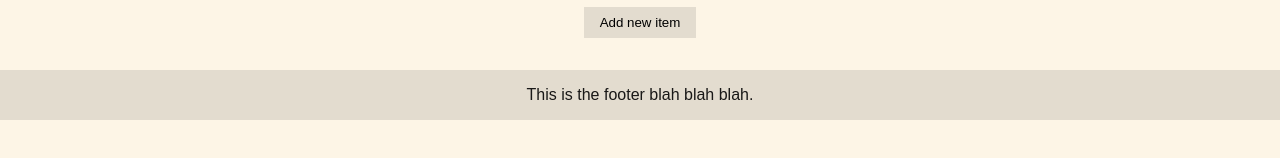
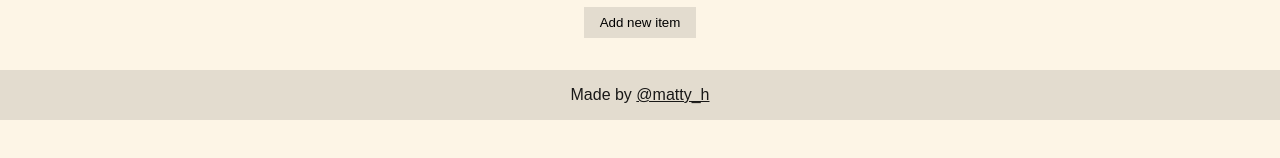
Before and after one commit to matt-harris/react-ts-myreadinglist, a React (Create React App) app: page / in a window 1280 px wide. Shown: the part 320-478 px from the top of the page. Built offline with nearby package versions, Linux system fonts and the light colour scheme.

Commit message:
Add footer link

```diff
--- a/src/components/Footer.tsx
+++ b/src/components/Footer.tsx
@@ -5,8 +5,19 @@
   padding: 1rem 1.5rem;
   text-align: center;
   background-color: #e3dccf;
+
+  a {
+    color: inherit;
+  }
 `;
 
-const Footer = () => <FooterBar>This is the footer blah blah blah.</FooterBar>;
+const Footer = () => (
+  <FooterBar>
+    Made by{' '}
+    <a href='https://twitter.com/matty_h' rel='noopener noreferrer' target='_blank'>
+      @matty_h
+    </a>
+  </FooterBar>
+);
 
 export default Footer;
```
